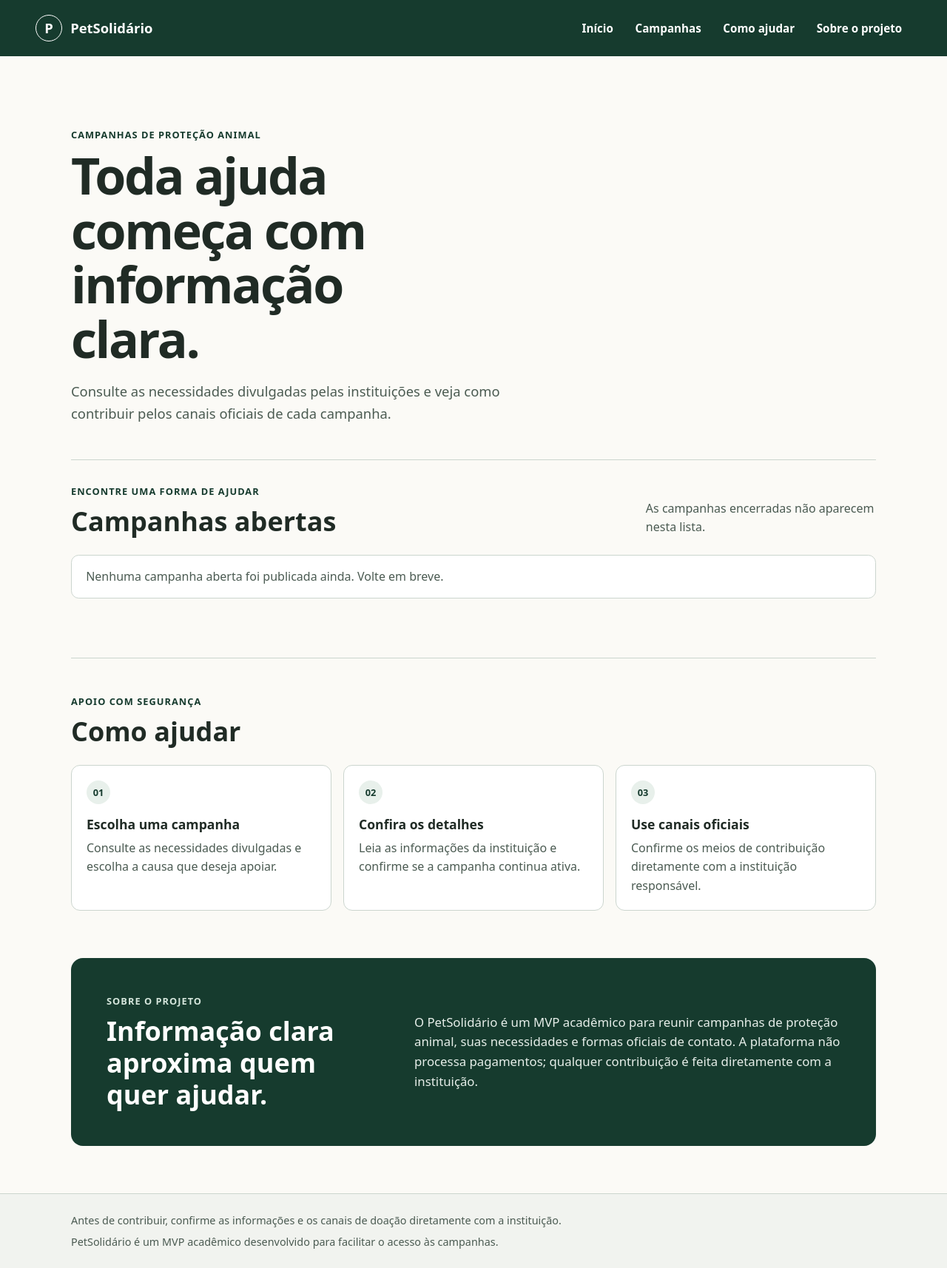
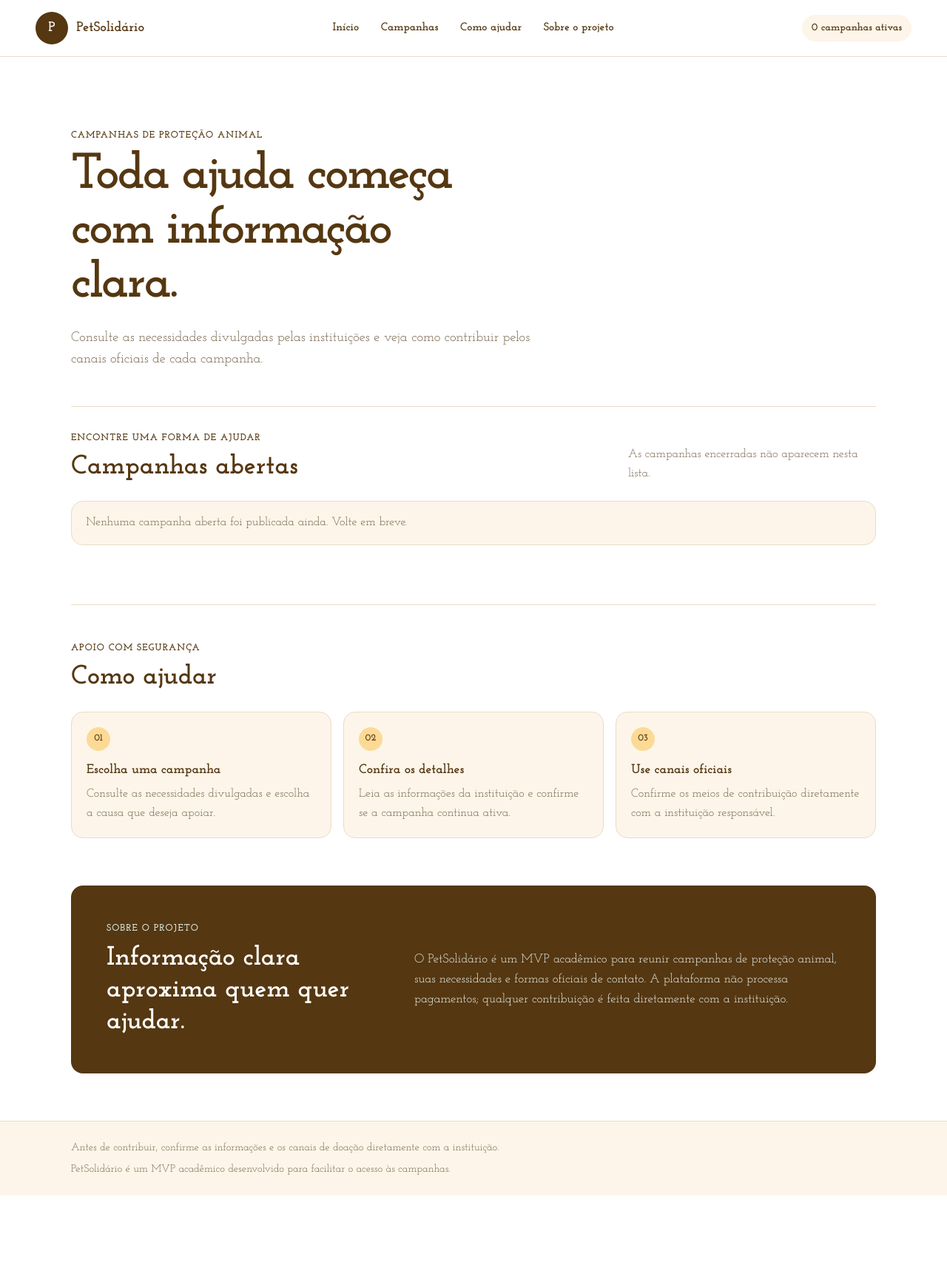
Before and after one commit to MaariValentim/pet-solidario, a Spring Boot app: page / in a window 1280 px wide. Shown: the whole page at 74% size. After the commit the page ends 1616 px from the top, so only its background shows below. Run offline with Spring Boot 4, Linux system fonts and the light colour scheme; data that the repository does not hold is empty.

Commit message:
feat: aplica identidade visual do mockup Figma

```diff
--- a/src/main/resources/static/css/styles.css
+++ b/src/main/resources/static/css/styles.css
@@ -1,15 +1,18 @@
 :root {
     color-scheme: light;
-    font-family: system-ui, -apple-system, BlinkMacSystemFont, "Segoe UI", sans-serif;
-    color: #202b25;
-    background: #fbfaf6;
+    font-family: "Josefin Slab", Georgia, serif;
+    color: #553711;
+    background: #ffffff;
     font-synthesis: none;
     text-rendering: optimizeLegibility;
-    /* Tokens visuais centralizam a paleta para facilitar ajustes consistentes. */
-    --green: #163b2e;
-    --green-light: #e8f0eb;
-    --text-muted: #4b5b52;
-    --border: #cbd5ce;
+    /* Paleta baseada no mockup do Figma; tokens mantêm as cores consistentes. */
+    --brand: #553711;
+    --warm-surface: #fdf5e9;
+    --warm-border: #eadcc7;
+    --text-muted: #79664e;
+    --mint: #1faf8e;
+    --mint-light: #d9f1e8;
+    --yellow: #fcda96;
     --surface: #ffffff;
     --focus: #9a4a00;
 }
@@ -22,10 +25,11 @@ body {
     min-width: 320px;
     margin: 0;
     line-height: 1.6;
+    background: #ffffff;
 }
 
 a {
-    color: var(--green);
+    color: var(--brand);
 }
 
 a:focus-visible,
@@ -64,8 +68,9 @@ summary:focus-visible {
     position: sticky;
     z-index: 5;
     top: 0;
-    color: #ffffff;
-    background: var(--green);
+    color: var(--brand);
+    border-bottom: 1px solid var(--warm-border);
+    background: var(--surface);
 }
 
 .header-inner {
@@ -88,24 +93,28 @@ summary:focus-visible {
     list-style: none;
 }
 
+.primary-navigation {
+    max-width: 100%;
+}
+
 .navigation-link {
     display: inline-flex;
     align-items: center;
     min-height: 2.75rem;
     padding: 0.45rem 0.8rem;
     border-radius: 0.5rem;
-    color: #ffffff;
+    color: var(--brand);
     font-size: 0.95rem;
     font-weight: 650;
     text-decoration: none;
 }
 
 .navigation-link:hover {
-    background: rgb(255 255 255 / 12%);
+    background: var(--warm-surface);
 }
 
 .navigation-link:focus-visible {
-    outline-color: #ffffff;
+    outline-color: var(--focus);
 }
 
 .section-anchor {
@@ -126,11 +135,23 @@ summary:focus-visible {
 
 .brand-mark {
     display: grid;
-    width: 2.25rem;
-    height: 2.25rem;
+    width: 2.75rem;
+    height: 2.75rem;
     place-items: center;
-    border: 1px solid #ffffff;
-    border-radius: 50%;
+    border-radius: 1.375rem;
+    color: #ffffff;
+    background: var(--brand);
+}
+
+.campaign-count {
+    margin: 0;
+    padding: 0.4rem 0.8rem;
+    border-radius: 999px;
+    color: var(--brand);
+    background: var(--warm-surface);
+    font-size: 0.88rem;
+    font-weight: 700;
+    white-space: nowrap;
 }
 
 .page-content {
@@ -145,7 +166,7 @@ summary:focus-visible {
 
 .eyebrow {
     margin: 0 0 0.5rem;
-    color: var(--green);
+    color: var(--brand);
     font-size: 0.8rem;
     font-weight: 750;
     letter-spacing: 0.08em;
@@ -176,7 +197,7 @@ h1 {
 
 .campaigns {
     padding: 2rem 0 4rem;
-    border-top: 1px solid var(--border);
+    border-top: 1px solid var(--warm-border);
 }
 
 .section-heading {
@@ -202,9 +223,9 @@ h1 {
 .status-message,
 .error-message {
     padding: 1rem 1.2rem;
-    border: 1px solid var(--border);
-    border-radius: 0.65rem;
-    background: var(--surface);
+    border: 1px solid var(--warm-border);
+    border-radius: 1rem;
+    background: var(--warm-surface);
 }
 
 .status-message {
@@ -284,9 +370,13 @@ h1 {
     margin-top: 0.75rem;
 }
 
+.campaign-card details[open] summary {
+    margin-bottom: 0.8rem;
+}
+
 .guidance {
     padding: 3rem 0 4rem;
-    border-top: 1px solid var(--border);
+    border-top: 1px solid var(--warm-border);
 }
 
 .guidance h2,
@@ -305,9 +395,9 @@ h1 {
 
 .guidance-card {
     padding: 1.25rem;
-    border: 1px solid var(--border);
-    border-radius: 0.75rem;
-    background: var(--surface);
+    border: 1px solid var(--warm-border);
+    border-radius: 1rem;
+    background: var(--warm-surface);
 }
 
 .guidance-step {
@@ -316,8 +406,8 @@ h1 {
     height: 2rem;
     place-items: center;
     border-radius: 50%;
-    color: var(--green);
-    background: var(--green-light);
+    color: var(--brand);
+    background: var(--yellow);
     font-size: 0.8rem;
     font-weight: 750;
 }
@@ -341,7 +431,7 @@ h1 {
     padding: clamp(1.5rem, 4vw, 3rem);
     border-radius: 1rem;
     color: #ffffff;
-    background: var(--green);
+    background: var(--brand);
 }
 
 .about .eyebrow {
@@ -360,9 +450,9 @@ h1 {
 
 .site-footer {
     padding: 1.5rem max(1.25rem, calc((100vw - 68rem) / 2));
-    border-top: 1px solid var(--border);
+    border-top: 1px solid var(--warm-border);
     color: var(--text-muted);
-    background: #f1f3ef;
+    background: var(--warm-surface);
     font-size: 0.9rem;
 }
 
--- a/src/main/resources/static/index.html
+++ b/src/main/resources/static/index.html
@@ -3,8 +3,11 @@
 <head>
     <meta charset="UTF-8">
     <meta name="viewport" content="width=device-width, initial-scale=1">
-    <meta name="theme-color" content="#163b2e">
+    <meta name="theme-color" content="#553711">
     <title>PetSolidário — campanhas de proteção animal</title>
+    <link rel="preconnect" href="https://fonts.googleapis.com">
+    <link rel="preconnect" href="https://fonts.gstatic.com" crossorigin>
+    <link href="https://fonts.googleapis.com/css2?family=Josefin+Slab:wght@400;600;700&display=swap" rel="stylesheet">
     <link rel="stylesheet" href="/css/styles.css">
     <script src="/js/campanhas.js" defer></script>
 </head>
@@ -27,6 +30,7 @@
                     <li><a class="navigation-link" href="#sobre">Sobre o projeto</a></li>
                 </ul>
             </nav>
+            <p class="campaign-count" aria-live="polite"><span id="total-campanhas">Contando campanhas...</span></p>
         </div>
     </header>
 
--- a/src/main/resources/static/js/campanhas.js
+++ b/src/main/resources/static/js/campanhas.js
@@ -2,6 +2,11 @@ const listaCampanhas = document.querySelector("#lista-campanhas");
 const estadoCarregamento = document.querySelector("#estado-carregamento");
 const estadoErro = document.querySelector("#estado-erro");
 const botaoTentarNovamente = document.querySelector("#tentar-novamente");
+const totalCampanhas = document.querySelector("#total-campanhas");
+
+function atualizarContagemCampanhas(total) {
+    totalCampanhas.textContent = `${total} ${total === 1 ? "campanha ativa" : "campanhas ativas"}`;
+}
 
 function adicionarTexto(container, label, value) {
     const paragrafo = document.createElement("p");
@@ -14,6 +19,9 @@ function adicionarTexto(container, label, value) {
 function criarCartao(campanha) {
     const item = document.createElement("li");
     const cartao = document.createElement("article");
+    const cabecalho = document.createElement("div");
+    const instituicao = document.createElement("span");
+    const status = document.createElement("span");
     const titulo = document.createElement("h3");
     const resumo = document.createElement("p");
     const detalhes = document.createElement("details");
@@ -21,6 +29,11 @@ function criarCartao(campanha) {
     const descricao = document.createElement("p");
 
     cartao.className = "campaign-card";
+    cabecalho.className = "campaign-card-top";
+    instituicao.className = "campaign-type";
+    instituicao.textContent = campanha.instituicao;
+    status.className = "campaign-status";
+    status.textContent = "Ativa";
     titulo.textContent = campanha.titulo;
     resumo.className = "campaign-summary";
     resumo.textContent = campanha.resumo;
@@ -28,9 +41,9 @@ function criarCartao(campanha) {
     descricao.textContent = campanha.descricao;
 
     detalhes.append(abrirDetalhes, descricao);
-    adicionarTexto(detalhes, "Instituição", campanha.instituicao);
     adicionarTexto(detalhes, "Como contribuir", campanha.comoContribuir);
-    cartao.append(titulo, resumo, detalhes);
+    cabecalho.append(instituicao, status);
+    cartao.append(cabecalho, titulo, resumo, detalhes);
     item.append(cartao);
 
     return item;
@@ -56,6 +69,8 @@ async function carregarCampanhas() {
             throw new Error("A resposta da API não contém uma lista de campanhas.");
         }
 
+        atualizarContagemCampanhas(campanhas.length);
+
         if (campanhas.length === 0) {
             estadoCarregamento.textContent =
                 "Nenhuma campanha aberta foi publicada ainda. Volte em breve.";
@@ -65,6 +80,7 @@ async function carregarCampanhas() {
         estadoCarregamento.textContent = `${campanhas.length} ${campanhas.length === 1 ? "campanha aberta encontrada" : "campanhas abertas encontradas"}.`;
         listaCampanhas.append(...campanhas.map(criarCartao));
     } catch {
+        totalCampanhas.textContent = "Campanhas indisponíveis";
         estadoCarregamento.hidden = true;
         estadoErro.hidden = false;
     }
```
Also changed, not shown: other parts of src/main/resources/static/css/styles.css (+84 -15 lines), e2e/campanhas.spec.js (+1 -0 lines).
